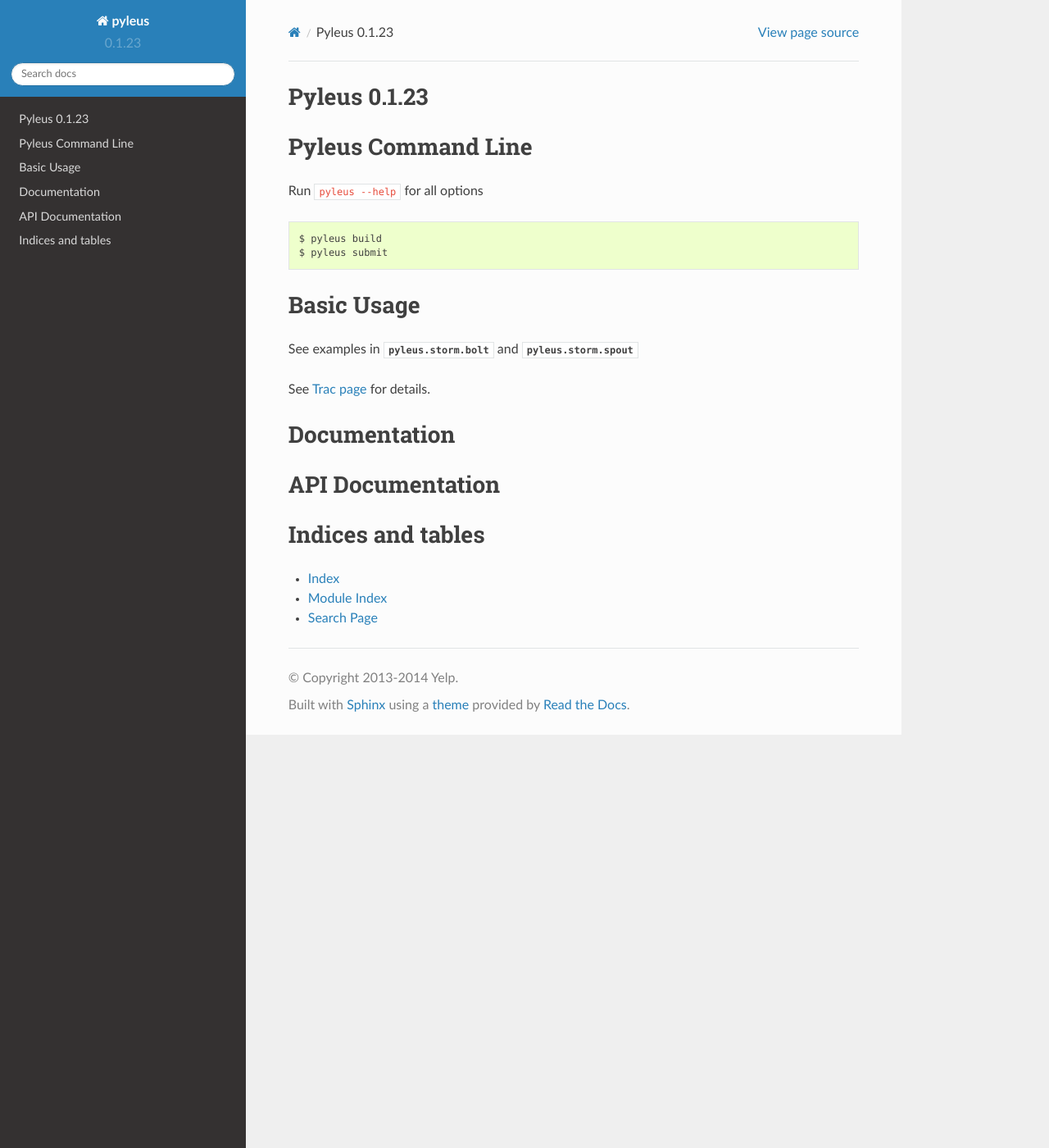
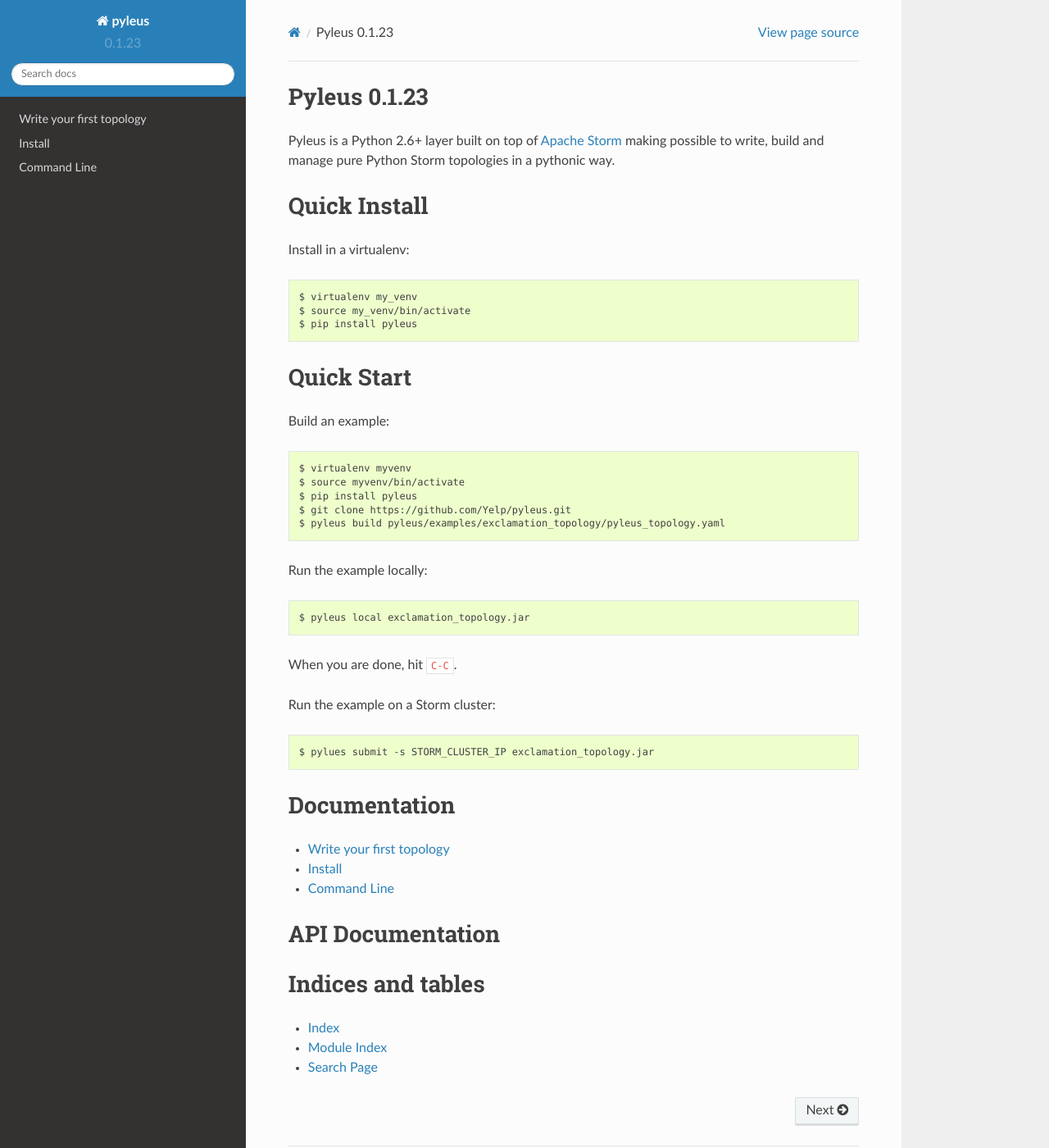
Before and after one commit to Yelp/pyleus, a Sphinx documentation site: the page built from docs/source/index.rst, in a window 1280 px wide and 1400 px high. Shown: the whole window at 82% size. Built offline with Sphinx 7.4.7 and the Read the Docs theme 2.0.0, drawn with Linux system fonts in a browser that asks for light colours; pages that are not in the unit, such as notebooks, are missing from menus.

Commit message:
First wiki pages

```diff
--- a/docs/source/index.rst
+++ b/docs/source/index.rst
@@ -6,23 +6,45 @@
 Pyleus |version|
 ================
 
-Pyleus Command Line
-===================
+Pyleus is a Python 2.6+ layer built on top of `Apache Storm`_ making possible to write, build and manage pure Python Storm topologies in a pythonic way.
 
-Run ``pyleus --help`` for all options
+Quick Install
+=============
+
+Install in a virtualenv:
 
 .. code-block:: none
 
-    $ pyleus build
-    $ pyleus submit
+   $ virtualenv my_venv
+   $ source my_venv/bin/activate
+   $ pip install pyleus
 
-Basic Usage
+Quick Start
 ===========
 
-See examples in :py:mod:`pyleus.storm.bolt` and :py:mod:`pyleus.storm.spout`
+Build an example:
 
+.. code-block:: none
 
-See `Trac page`_ for details.
+   $ virtualenv myvenv
+   $ source myvenv/bin/activate
+   $ pip install pyleus
+   $ git clone https://github.com/Yelp/pyleus.git
+   $ pyleus build pyleus/examples/exclamation_topology/pyleus_topology.yaml
+
+Run the example locally:
+
+.. code-block:: none
+
+   $ pyleus local exclamation_topology.jar
+
+When you are done, hit ``C-C``.
+
+Run the example on a Storm cluster:
+
+.. code-block:: none
+
+   $ pylues submit -s STORM_CLUSTER_IP exclamation_topology.jar
 
 Documentation
 =============
@@ -30,6 +52,9 @@
 .. toctree::
    :maxdepth: 2
 
+   tutorial
+   install
+   cli
    configuration
 
 API Documentation
@@ -47,4 +72,4 @@
 * :ref:`modindex`
 * :ref:`search`
 
-.. _Trac page: https://trac.yelpcorp.com/wiki/Pyleus
+.. _Apache Storm: https://storm.incubator.apache.org/
--- /dev/null
+++ b/docs/source/tutorial.rst
@@ -0,0 +1,4 @@
+.. _tutorial:
+
+Write your first topology
+=========================
```
Also changed, not shown: docs/source/cli.rst (added, +62 -0 lines), docs/source/install.rst (added, +14 -0 lines), 1 other file.
